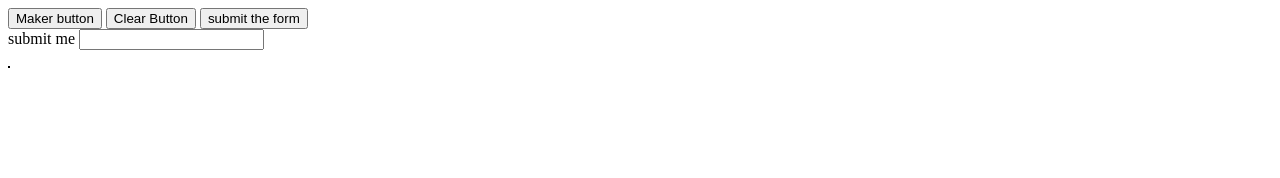
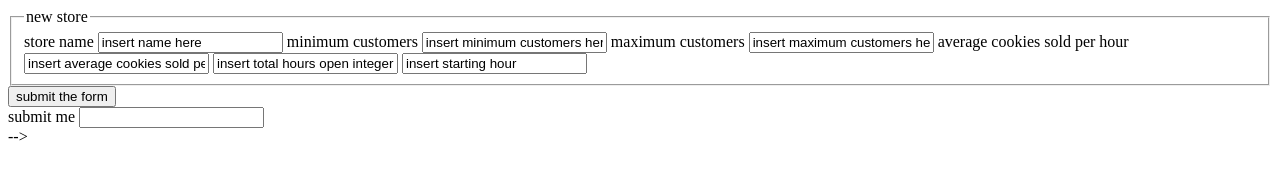
Before and after one commit to naughtnowwhen/SalmonSnacks, a plain HTML site: page index.html in a window 1280 px wide. Drawn offline with Linux system fonts and the light colour scheme.

Commit message:
added event listener but broken, wont submit

```diff
--- a/constructor.js
+++ b/constructor.js
@@ -1,4 +1,6 @@
 'use strict';
+
+var allStores = [];
 
 
 
@@ -11,6 +13,8 @@ function StoreConstructor  (name,min,max,avgCookieSale,hoursOpenInt,startingHour
   this.startingHour = startingHour;
   this.cookiesPerHourArrAndTotal = [];
   this.stringHoursArr = [];
+  //learned this one in code review in class.
+  allStores.push(this);
 
 }
 
@@ -88,10 +92,18 @@ StoreConstructor.prototype.renderer = function(){
   // }
 };
 
+StoreConstructor.prototype.tester = function(){
+  alert(`name is ${this.name}`);
+
+};
+
+// StoreConstructor.prototype.caller was originally here
 StoreConstructor.prototype.caller = function(){
-this.hourFigurer(this.hoursOpenInt, this.startingHour);
-this.figureCookiesPerHourAndTotal();
-this.renderer();
+// commenting out the calls for now except for tester.
+  // this.hourFigurer(this.hoursOpenInt, this.startingHour);
+// this.figureCookiesPerHourAndTotal();
+// this.renderer();
+
 };
 
 // //they all fire,
@@ -104,12 +116,18 @@ this.renderer();
   // storeRenderer();
 
   //min,max,avgCookieSale,hoursOpenInt,startingHour
+//in code review we learned that the named variables for constructing new stores is unneccesary.
+// the new StoreConstructor will be good enough.
+
 var pike1 = new StoreConstructor('pike1',23,65,6.3,14,6);
 var seaTac = new StoreConstructor('another one', 3,124,1.2,14,6);
 var seaCenter = new StoreConstructor('seaCenter', 11,38, 3.7,14,6);
 var capHill = new StoreConstructor('capHill',20,38,2.3,14,6);
 var alki = new StoreConstructor('alki', 2,16,4.6,14,6);
-var allStores = [pike1,seaTac,seaCenter,capHill,alki];
+
+
+// pike1,seaTac,seaCenter,capHill,alki
+
 
 allStores.forEach(function(store){
 store.caller();
@@ -248,14 +266,14 @@ document.getElementById('myTable').innerHTML = '';
 var handler = function(event){
 event.preventDefault();
 event.stopPropagation();
-console.log('what happens?');
+
 
 
 }
 
-var buttonMkr = document.getElementById('mkrBtn').addEventListener("click", buildEverything);
-var buttonClr = document.getElementById('clrBtn').addEventListener("click", clear);
-var inputter = document.getElementById('inputter')
+// var buttonMkr = document.getElementById('mkrBtn').addEventListener("click", buildEverything);
+// var buttonClr = document.getElementById('clrBtn').addEventListener("click", clear);
+// var inputter = document.getElementById('inputter')
 //submit needs to be a function
 
 
@@ -264,6 +282,26 @@ var submitter = document.getElementById('get').addEventListener('submit', handle
 
 
 
+//following along to examples from class except ignoring the body elements since for now
+var newStoreForm = document.getElementById('containerForm');
+
+var handleNewStore = function (event){
+event.preventDefault();
+event.stopPropagation();
+var storeName = event.target['store-name'].value;
+
+allStores.push(newStore);
+
+};
+
+newStoreForm.addEventListener('submit', handleNewStore);
+
+
+
+
+
+
+
 // var row = tabling.insertRow(0);
 // var cell = row.insertCell(0);
 // cell.innerHTML = 'new cell';
--- a/index.html
+++ b/index.html
@@ -8,21 +8,48 @@
     <link rel="stylesheet" type="text/css" href="style.css">
 </head>
 <body>
+<form id='containerForm'>
+    <fieldset >
+        <legend> new store </legend>
+        <label for="store-name">store name</label>
+        <input type="text" name="store-name" value="insert name here">
 
+        <label for="minimum-customers"> minimum customers </label>
+        <input type="text" name="minimum-customers" value="insert minimum customers here">
+
+        <label for="maximum-customers"> maximum customers</label>
+        <input type="text" name="maximum-customers" value="insert maximum customers here">
+
+        <label for="average-cookies-sold-per-hour"> average cookies sold per hour </label>
+        <input type="text" name= "average-cookies-sold-per-hour" value="insert average cookies sold per hour here">
+
+        <label for="hours-open"></label>
+        <input type="text" name="hours-open" value="insert total hours open integer here">
+
+        <label for="starting-hour"></label>
+        <input type="text" name="starting-hour" value="insert starting hour">
+
+
+    </fieldset>
+</form>
+
+
+
+<!--
 <button id='mkrBtn'> Maker button</button>
 <button id='clrBtn'> Clear Button</button>
-<!-- <input type="text" id='inputter'> -->
+<input type="text" id='inputter'> -->
 <button id = 'submit'> submit the form </button>
 
 <form action="submit" id = 'get' >submit me
 <input type="text">
-</form>
+</form> -->
 
 
 <!-- <img src="./whatevertheimg.png" alt=""> -->
-
+<!--
 <ul id='grabMe'></ul>
-<table id='myTable' ></table>
+<table id='myTable' ></table>  -->
 
 
 
```
